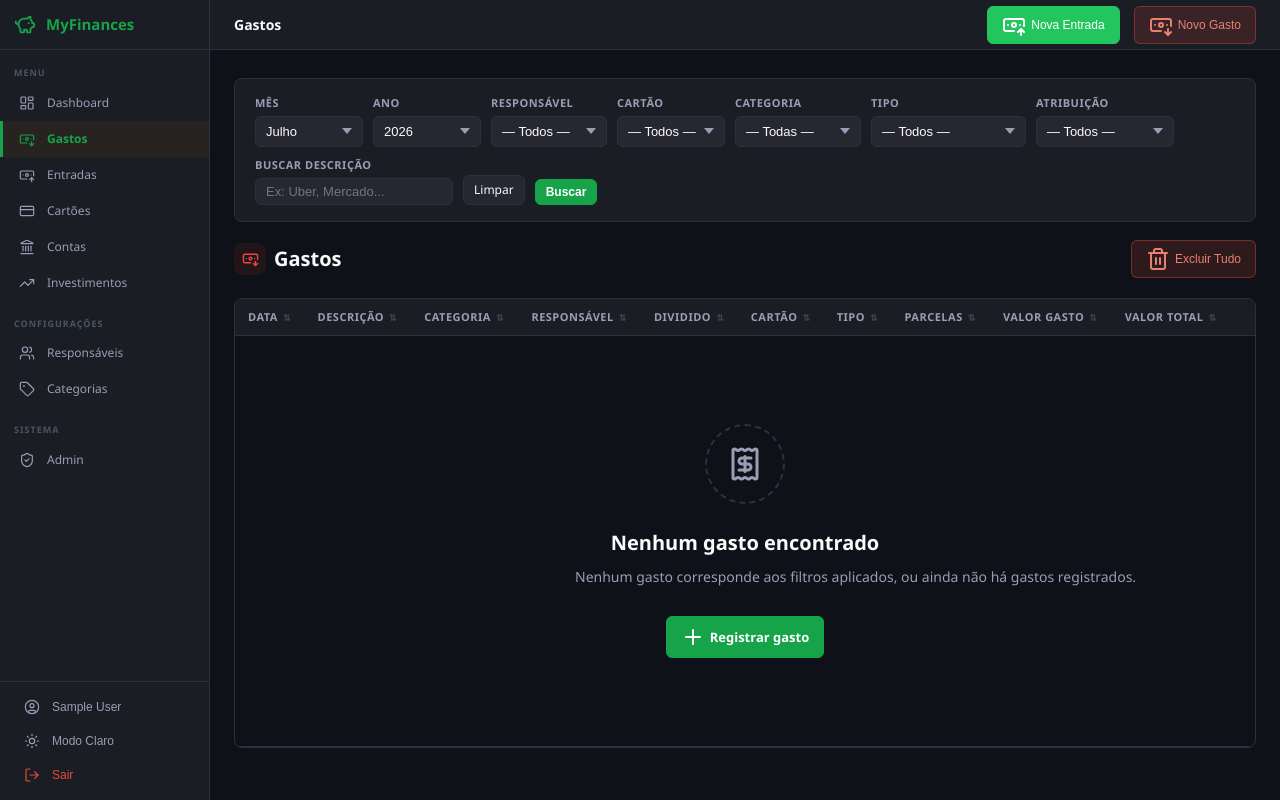
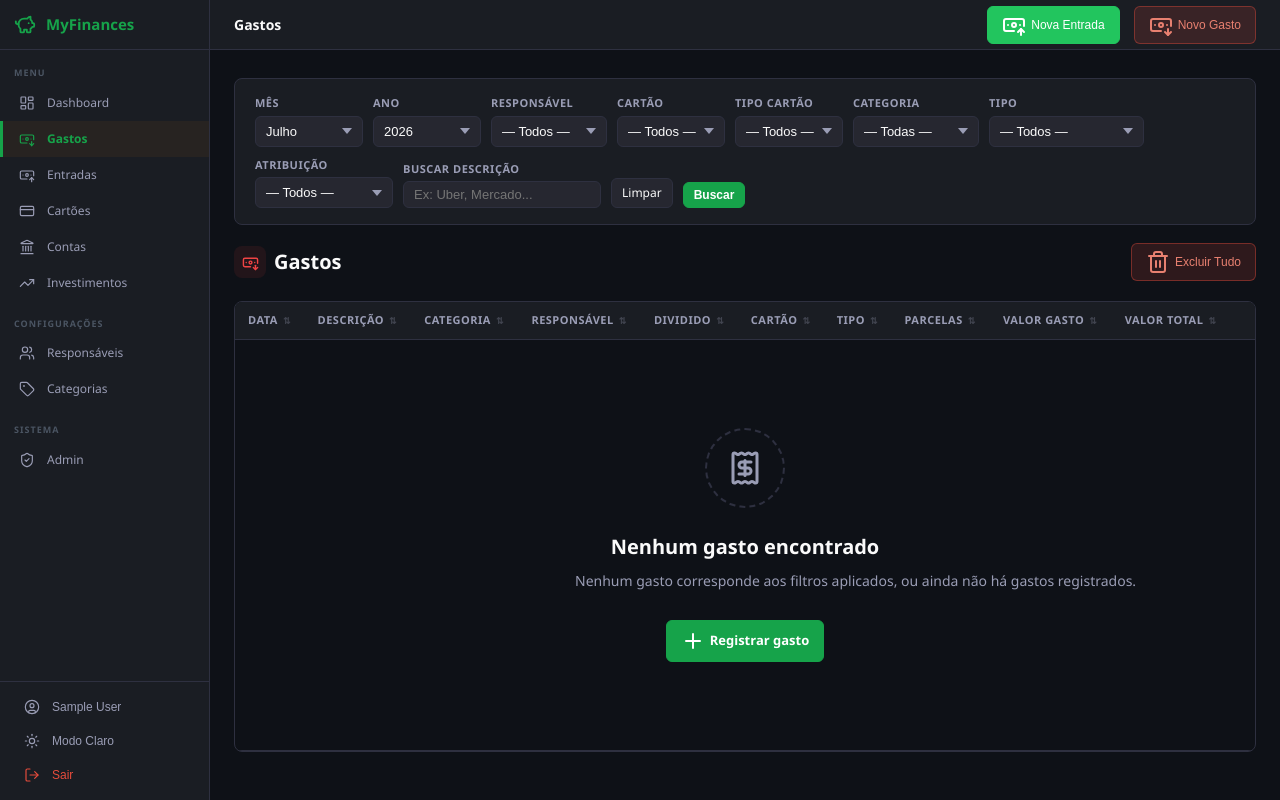
Before and after one commit to RailanDeivid/My-finances, a Django app: page /gastos/ in a window 1280 px wide. Run offline with Django 4.2, Linux system fonts and the light colour scheme; the visitor is signed in with stand-in values (Sample User, id 1); data comes from the database, SQL or seed files in the repository; data that the repository does not hold is empty.

Commit message:
fix: corrigir totais de fatura, filtros e alinhamento na aba de gastos

```diff
--- a/apps/gastos/views.py
+++ b/apps/gastos/views.py
@@ -69,6 +69,19 @@ def _mes_ano_from_request(request, prefix=""):
         ano = request.session.get(k_ano, _PERIODO_DEFAULT_ANO)
 
     return mes, ano
+
+
+def _filtros_from_session(request, prefix, keys):
+    """Lê filtros do GET quando _f=1 (submetido pelo form) salvando na session;
+    caso contrário restaura da session. Funciona para qualquer aba com filtros persistentes."""
+    session_key = f"filtros_{prefix}"
+    if request.GET.get("_f") == "1":
+        values = {k: request.GET.get(k, "") for k in keys}
+        request.session[session_key] = values
+    else:
+        saved = request.session.get(session_key, {})
+        values = {k: saved.get(k, "") for k in keys}
+    return values
 
 
 def _impacto_q(user):
@@ -321,11 +334,14 @@ class DashboardView(MesAnoMixin, LoginRequiredMixin, TemplateView):
 
         ctx["anos_lista"] = list(range(2026, 2051))
 
-        # Filtros
-        responsavel_id = self.request.GET.get("responsavel")
-        cartao_id = self.request.GET.get("cartao")
-        tipo_filtro = self.request.GET.get("tipo")
-        categoria_id = self.request.GET.get("categoria")
+        # Filtros — persistidos na session entre navegações
+        _f = _filtros_from_session(
+            self.request, "dashboard", ["responsavel", "cartao", "tipo", "categoria"]
+        )
+        responsavel_id = _f["responsavel"]
+        cartao_id = _f["cartao"]
+        tipo_filtro = _f["tipo"]
+        categoria_id = _f["categoria"]
 
         ctx["responsaveis_lista"] = Responsavel.objects.filter(ativo=True, user=user)
         ctx["cartoes_lista"] = Cartao.objects.filter(ativo=True, user=user)
@@ -409,22 +425,24 @@ class DashboardView(MesAnoMixin, LoginRequiredMixin, TemplateView):
 
         gastos_mes_ant_qs = Gasto.objects.filter(_impacto_q(user), user=user, data_compra__month=mes_ant, data_compra__year=ano_ant)
         ctx["total_gasto_ant"]  = _agg_sum(gastos_mes_ant_qs.filter(tipo_pagamento__in=_TIPOS_GASTO))
-        ctx["total_cartao_ant"] = _agg_sum_signed(gastos_mes_ant_qs.filter(tipo_pagamento__in=["credito_avista", "credito_parcelado", "ajuste_fatura"]))
+        ctx["total_cartao_ant"] = _agg_sum(gastos_mes_ant_qs.filter(tipo_pagamento__in=["credito_avista", "credito_parcelado"]))
         ctx["total_debito_ant"] = _agg_sum(gastos_mes_ant_qs.filter(tipo_pagamento="debito"))
         ctx["total_pix_ant"]    = _agg_sum(gastos_mes_ant_qs.filter(tipo_pagamento="pix"))
 
         # Gastos do mês do próprio usuário, atribuídos ao seu responsável (base para cards e tabelas)
         gastos_mes_base = Gasto.objects.filter(_impacto_q(user), user=user, data_compra__month=mes, data_compra__year=ano).filter(filtros_q)
 
-        ctx["total_cartao"] = _agg_sum_signed(gastos_mes_base.filter(tipo_pagamento__in=["credito_avista", "credito_parcelado", "ajuste_fatura"]))
-        ctx["total_cartao_todos"] = _agg_sum_signed(
-            Gasto.objects.filter(
-                user=user,
-                data_compra__month=mes,
-                data_compra__year=ano,
-                tipo_pagamento__in=["credito_avista", "credito_parcelado", "ajuste_fatura"],
-            ).filter(filtros_q)
-        )
+        # "Total Gasto Meus Cartões": sem ajuste_fatura (mostra só o que o responsável gastou)
+        ctx["total_cartao"] = _agg_sum(gastos_mes_base.filter(tipo_pagamento__in=["credito_avista", "credito_parcelado"]))
+        # "Total Cartões": gastos - estornos; ajuste_fatura é do cartão, não da pessoa
+        # Quando há filtro de responsavel, excluir ajuste_fatura (para não subtrair estornos do total pessoal)
+        qs_cartao_todos = Gasto.objects.filter(
+            user=user, data_compra__month=mes, data_compra__year=ano,
+            tipo_pagamento__in=["credito_avista", "credito_parcelado", "ajuste_fatura"],
+        ).filter(filtros_q)
+        if responsavel_id:
+            qs_cartao_todos = qs_cartao_todos.exclude(tipo_pagamento="ajuste_fatura")
+        ctx["total_cartao_todos"] = _agg_sum_signed(qs_cartao_todos)
         ctx["total_debito"] = _agg_sum(gastos_mes_base.filter(tipo_pagamento="debito"))
         ctx["total_pix"]    = _agg_sum(gastos_mes_base.filter(tipo_pagamento="pix"))
         ctx["tabela_por_responsavel"] = (
@@ -435,10 +453,15 @@ class DashboardView(MesAnoMixin, LoginRequiredMixin, TemplateView):
             .annotate(total=Sum("valor_total"))
             .order_by("-total")
         )
-        ctx["tabela_por_cartao"] = (
+        qs_tabela_cartao = (
             Gasto.objects.filter(user=user, data_compra__month=mes, data_compra__year=ano)
             .filter(filtros_q)
             .filter(cartao__isnull=False)
+        )
+        if responsavel_id:
+            qs_tabela_cartao = qs_tabela_cartao.exclude(tipo_pagamento="ajuste_fatura")
+        ctx["tabela_por_cartao"] = (
+            qs_tabela_cartao
             .values("cartao__id", "cartao__nome", "cartao__cor", "cartao__tipo")
             .annotate(total=Sum(Case(
                 When(tipo_pagamento="ajuste_fatura", ajuste_tipo="desconto", then=-F("valor_total")),
@@ -971,7 +994,12 @@ class GastoListView(MesAnoMixin, UserOwnedMixin, ListView):
 
     def get_queryset(self):
         user = self.request.user
-        atribuido = self.request.GET.get("atribuido", "")
+        self._filtros_gastos = _filtros_from_session(
+            self.request, "gastos",
+            ["responsavel", "cartao", "tipo_cartao", "categoria", "tipo", "atribuido", "busca"],
+        )
+        f = self._filtros_gastos
+        atribuido = f["atribuido"]
 
         if atribuido == "sim":
             qs = Gasto.objects.filter(
@@ -987,15 +1015,20 @@ class GastoListView(MesAnoMixin, UserOwnedMixin, ListView):
         qs = qs.select_related("responsavel", "cartao", "categoria", "user")
         qs = qs.filter(data_compra__month=self.mes, data_compra__year=self.ano)
 
-        responsavel = self.request.GET.get("responsavel")
-        cartao = self.request.GET.get("cartao")
-        categoria = self.request.GET.get("categoria")
-        tipo = self.request.GET.get("tipo")
-        busca = self.request.GET.get("busca", "").strip()
+        responsavel = f["responsavel"]
+        cartao = f["cartao"]
+        tipo_cartao = f["tipo_cartao"]
+        categoria = f["categoria"]
+        tipo = f["tipo"]
+        busca = f["busca"].strip()
         if responsavel:
             qs = qs.filter(responsavel_id=responsavel).exclude(tipo_pagamento="ajuste_fatura")
         if cartao:
             qs = qs.filter(cartao_id=cartao)
+        if tipo_cartao == "adicional":
+            qs = qs.filter(cartao_adicional=True)
+        elif tipo_cartao == "principal":
+            qs = qs.filter(cartao_adicional=False, cartao__isnull=False)
         if categoria:
             qs = qs.filter(categoria_id=categoria)
         if tipo:
@@ -1015,9 +1048,10 @@ class GastoListView(MesAnoMixin, UserOwnedMixin, ListView):
         ctx["cartoes"] = Cartao.objects.filter(ativo=True, user=self.request.user)
         ctx["categorias"] = Categoria.objects.filter(ativo=True, user=self.request.user)
         ctx["tipos"] = Gasto.TIPO_PAGAMENTO_CHOICES
-        ctx["filtros"] = self.request.GET
-        ctx["atribuido_filtro"] = self.request.GET.get("atribuido", "")
+        ctx["filtros"] = self._filtros_gastos
+        ctx["atribuido_filtro"] = self._filtros_gastos["atribuido"]
         ctx["total_filtrado"] = _agg_sum_signed(self.object_list)
+        ctx["total_filtrado_col8"] = _agg_sum(self.object_list.exclude(tipo_pagamento="ajuste_fatura"))
         return ctx
 
 
@@ -1703,19 +1737,15 @@ class CartaoDetailView(MesAnoMixin, UserOwnedMixin, DetailView):
             qs = qs.filter(responsavel_id=responsavel_id).exclude(tipo_pagamento="ajuste_fatura")
 
         ctx["gastos"] = qs
-        # Ajustes de fatura com desconto subtraem do total; adições somam
-        # Quando há filtro por responsável, ajuste_fatura já foi excluído do qs → soma simples
-        ctx["total_fatura"] = qs.aggregate(
-            _t=Sum(Case(
-                When(tipo_pagamento="ajuste_fatura", ajuste_tipo="desconto", then=-F("valor_total")),
-                default=F("valor_total"),
-                output_field=DecimalField(),
-            ))
-        )["_t"] or Decimal("0")
-        ctx["total_adicional"] = _agg_sum(
-            qs.filter(cartao_adicional=True).exclude(tipo_pagamento="ajuste_fatura")
-        )
+        # Col 8 "Valor Gasto": soma dos gastos normais sem ajuste_fatura
+        ctx["total_valor_gasto"] = _agg_sum(qs.exclude(tipo_pagamento="ajuste_fatura"))
+        # Col 9 "Valor Total": gastos - estornos (total real da fatura)
+        ctx["total_fatura"] = _agg_sum_signed(qs)
+        # Adicional col 8: apenas gastos normais; col 9: gastos - estornos do adicional
+        ctx["total_adicional_valor_gasto"] = _agg_sum(qs.filter(cartao_adicional=True).exclude(tipo_pagamento="ajuste_fatura"))
+        ctx["total_adicional"] = _agg_sum_signed(qs.filter(cartao_adicional=True))
         ctx["total_principal"] = ctx["total_fatura"] - ctx["total_adicional"]
+        ctx["total_principal_valor_gasto"] = ctx["total_valor_gasto"] - ctx["total_adicional_valor_gasto"]
         ctx["mes_ant"], ctx["ano_ant"], ctx["mes_prox"], ctx["ano_prox"] = _mes_vizinhos(mes, ano)
         ctx["responsaveis"] = Responsavel.objects.filter(user=request.user, ativo=True).order_by("nome")
         ctx["filtro_tipo_cartao"] = tipo_cartao
--- a/static/js/gastos.js
+++ b/static/js/gastos.js
@@ -270,7 +270,7 @@
 
     _show('mg-responsavel-row',      !isAjuste);
     _show('mg-cartao-row',           isC || isAjuste);
-    _show('mg-cartao-adicional-row', isC && !isAjuste);
+    _show('mg-cartao-adicional-row', isC || isAjuste);
     _show('mg-ajuste-tipo-row',      isAjuste);
     _show('mg-conta-origem-row',     isD);
     _show('mg-parcelas-row',         isP);
--- a/templates/gastos/dashboard.html
+++ b/templates/gastos/dashboard.html
@@ -8,6 +8,7 @@
 
 <!-- Filtros -->
 <form method="get" class="mes-filtro" id="form-filtros" style="flex-wrap:wrap;gap:10px;align-items:flex-end;">
+  <input type="hidden" name="_f" value="1">
   <div>
     <label style="font-size:11px;color:var(--text-muted);display:block;margin-bottom:4px;">Mês/Ano</label>
     <div style="display:flex;gap:6px;">
@@ -70,7 +71,7 @@
   </div>
   {% if filtro_responsavel or filtro_cartao or filtro_tipo or filtro_categoria %}
   <div>
-    <a href="?mes={{ mes }}&amp;ano={{ ano }}" class="btn btn-sm" style="margin-top:18px;" title="Limpar filtros">
+    <a href="?mes={{ mes }}&amp;ano={{ ano }}&amp;_f=1" class="btn btn-sm" style="margin-top:18px;" title="Limpar filtros">
       <i data-lucide="x"></i> Limpar
     </a>
   </div>
--- a/templates/gastos/gasto_form.html
+++ b/templates/gastos/gasto_form.html
@@ -420,7 +420,7 @@ function pgCancelarEdit(pk) {
     if (respRow) respRow.style.display = isAjuste ? 'none' : 'block';
     if (cartaoRow) cartaoRow.style.display = (isCartao || isAjuste) ? 'block' : 'none';
     var adicionalRow = document.getElementById('cartao-adicional-row');
-    if (adicionalRow) adicionalRow.style.display = isCartao ? 'block' : 'none';
+    if (adicionalRow) adicionalRow.style.display = (isCartao || isAjuste) ? 'block' : 'none';
     var ajusteTipoRow = document.getElementById('ajuste-tipo-row');
     if (ajusteTipoRow) ajusteTipoRow.style.display = isAjuste ? 'block' : 'none';
     var contaRow = document.getElementById('conta-origem-row');
--- a/templates/gastos/gasto_list.html
+++ b/templates/gastos/gasto_list.html
@@ -7,6 +7,7 @@
 
 <!-- Filtros -->
 <form method="get" class="filtros-form" style="margin-bottom:18px;">
+  <input type="hidden" name="_f" value="1">
   <div style="display:flex;flex-wrap:wrap;gap:10px;align-items:flex-end;">
     {% include 'includes/filtro_mes_ano_grupos.html' with mes_sel=mes ano_sel=ano %}
     <div class="filtro-group">
@@ -25,6 +26,14 @@
         {% for c in cartoes %}
         <option value="{{ c.pk }}" {% if filtros.cartao == c.pk|stringformat:"s" %}selected{% endif %}>{{ c.nome }}</option>
         {% endfor %}
+      </select>
+    </div>
+    <div class="filtro-group">
+      <label class="filtro-label">Tipo Cartão</label>
+      <select name="tipo_cartao" class="auto-submit">
+        <option value="">— Todos —</option>
+        <option value="principal" {% if filtros.tipo_cartao == "principal" %}selected{% endif %}>Principal</option>
+        <option value="adicional" {% if filtros.tipo_cartao == "adicional" %}selected{% endif %}>Adicional</option>
       </select>
     </div>
     <div class="filtro-group">
@@ -59,12 +68,8 @@
              placeholder="Ex: Uber, Mercado..." class="form-control"
              style="min-width:180px;padding:5px 10px;font-size:13px;">
     </div>
-    <div class="filtro-group">
-      <a href="{% url 'gasto-list' %}" class="btn btn-sm" style="margin-top:18px;">Limpar</a>
-    </div>
-    <div class="filtro-group" style="margin-top:18px;">
-      <button type="submit" class="btn btn-sm btn-primary">Buscar</button>
-    </div>
+    <a href="{% url 'gasto-list' %}?_f=1" class="btn btn-sm" style="align-self:flex-end;flex-shrink:0;">Limpar</a>
+    <button type="submit" class="btn btn-sm btn-primary" style="align-self:flex-end;flex-shrink:0;">Buscar</button>
   </div>
 </form>
 
@@ -226,8 +231,9 @@
     <tfoot>
       <tr style="border-top:2px solid var(--border);">
         <td colspan="8" style="font-weight:700;font-size:12px;color:var(--text-muted);padding:8px 12px;">Total filtrado</td>
+        <td style="text-align:right;font-weight:700;color:#ef4444;padding:8px 12px;">R$ {{ total_filtrado_col8|brl }}</td>
         <td style="text-align:right;font-weight:700;color:#ef4444;padding:8px 12px;">R$ {{ total_filtrado|brl }}</td>
-        <td colspan="2"></td>
+        <td></td>
       </tr>
     </tfoot>
     {% endif %}
```
Also changed, not shown: templates/cartoes/cartao_detail.html (+12 -4 lines).
